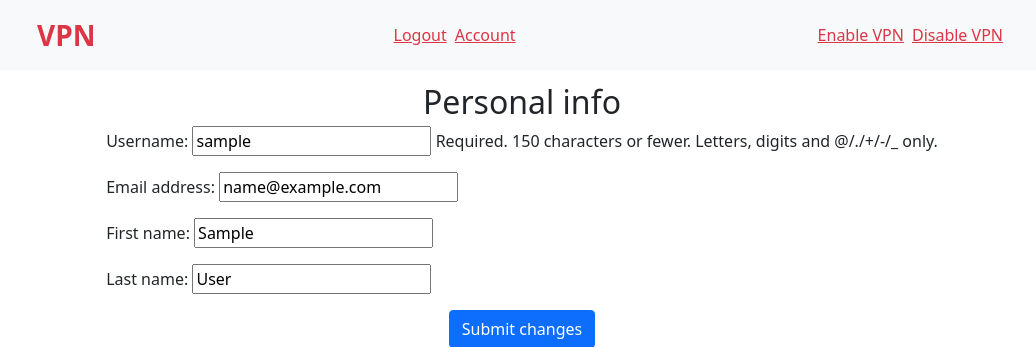
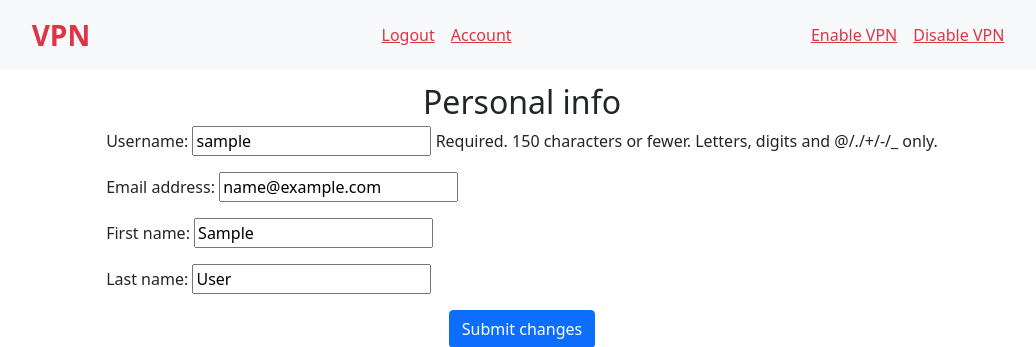
Before and after one commit to victor-nuzhniy/simple_vpn, a Django app: page /account/1/ in a window 1280 px wide. Shown: the top 347 px of the page, without its empty margins (118-1154 px from the left). Run offline with Django 4.2, Linux system fonts and the light colour scheme; the visitor is signed in with stand-in values (Sample User, id 1); data comes from the database, SQL or seed files in the repository; data that the repository does not hold is empty; parts of the project's set-up code (start-up, migrations or seed data) failed here and were passed over.

Commit message:
dev changed top_bar styling

```diff
--- a/vpn/templates/vpn/top_bar.html
+++ b/vpn/templates/vpn/top_bar.html
@@ -7,17 +7,17 @@
     <div class="fs-3 fw-bold text-danger">VPN</div>
     {% if user.is_anonymous %}
         <div class="d-flex flex-row">
-            <a class="m-1 text-danger" href="{% url 'vpn:sign_up' %}">Sign up</a>
-            <a class="m-1 text-danger" href="{% url 'vpn:sign_in' %}">Sign in</a>
+            <a class="m-2 text-danger" href="{% url 'vpn:sign_up' %}">Sign up</a>
+            <a class="m-2 text-danger" href="{% url 'vpn:sign_in' %}">Sign in</a>
         </div>
     {% else %}
         <div class="d-flex flex-row">
-            <a class="m-1 text-danger" href="{% url 'vpn:logout' %}">Logout</a>
-            <a class="m-1 text-danger" id="aa" href="{% url 'vpn:account' user.id %}">Account</a>
+            <a class="m-2 text-danger" href="{% url 'vpn:logout' %}">Logout</a>
+            <a class="m-2 text-danger" id="aa" href="{% url 'vpn:account' user.id %}">Account</a>
         </div>
         <div class="d-flex flex-row">
-            <a class="m-1 text-danger" id="enableVPN" href="http">Enable VPN</a>
-            <a class="m-1 text-danger" id="disableVPN" href="">Disable VPN</a>
+            <a class="m-2 text-danger" id="enableVPN" href="">Enable VPN</a>
+            <a class="m-2 text-danger" id="disableVPN" href="">Disable VPN</a>
         </div>
     {% endif %}
 </div>
```
